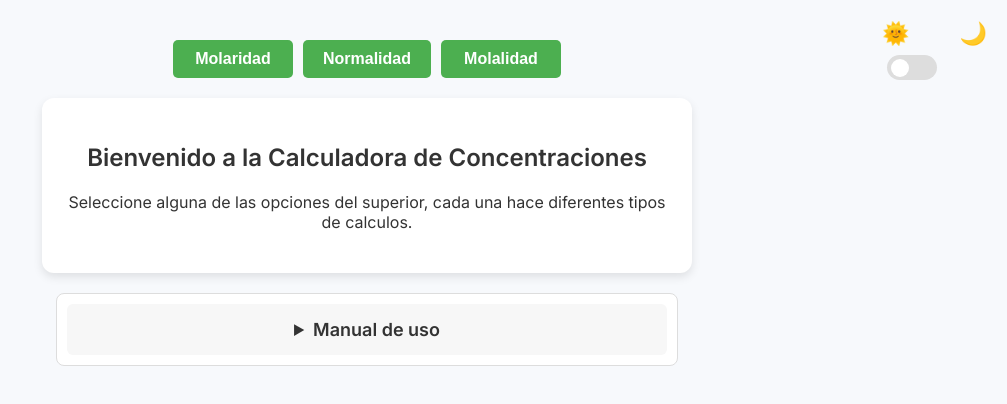
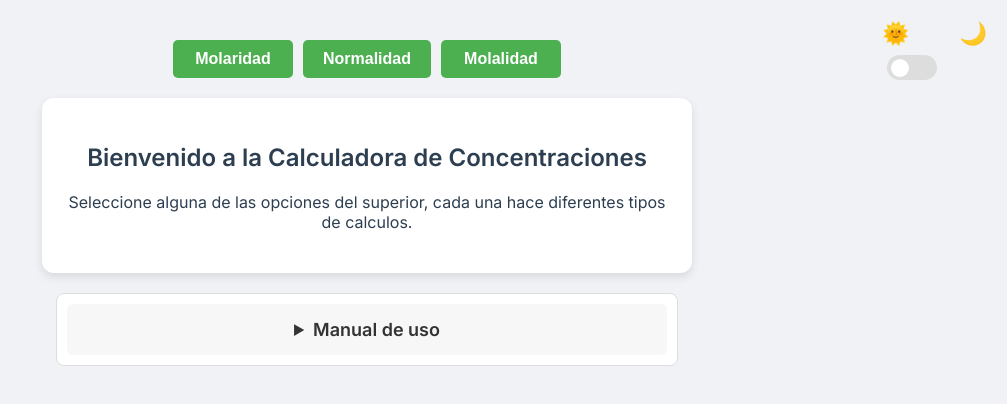
Before and after one commit to deadmatch928/Calculadora-Quimica, a plain HTML site: page docs/index.html in a window 1280 px wide. Shown: the whole page, without its empty margins (273-1280 px from the left). Drawn offline with Linux system fonts and the light colour scheme.

Commit message:
final-beta

```diff
--- a/docs/src/styles/style.css
+++ b/docs/src/styles/style.css
@@ -4,8 +4,8 @@
 body {
   font-family: "Inter", sans-serif;
   text-align: center;
-  background-color: #f7f9fc;
-  color: #333;
+  background-color: #f0f2f5;
+  color: #2c3e50;
   margin: 20px;
   transition: background-color 0.4s ease, color 0.4s ease;
 }
```
